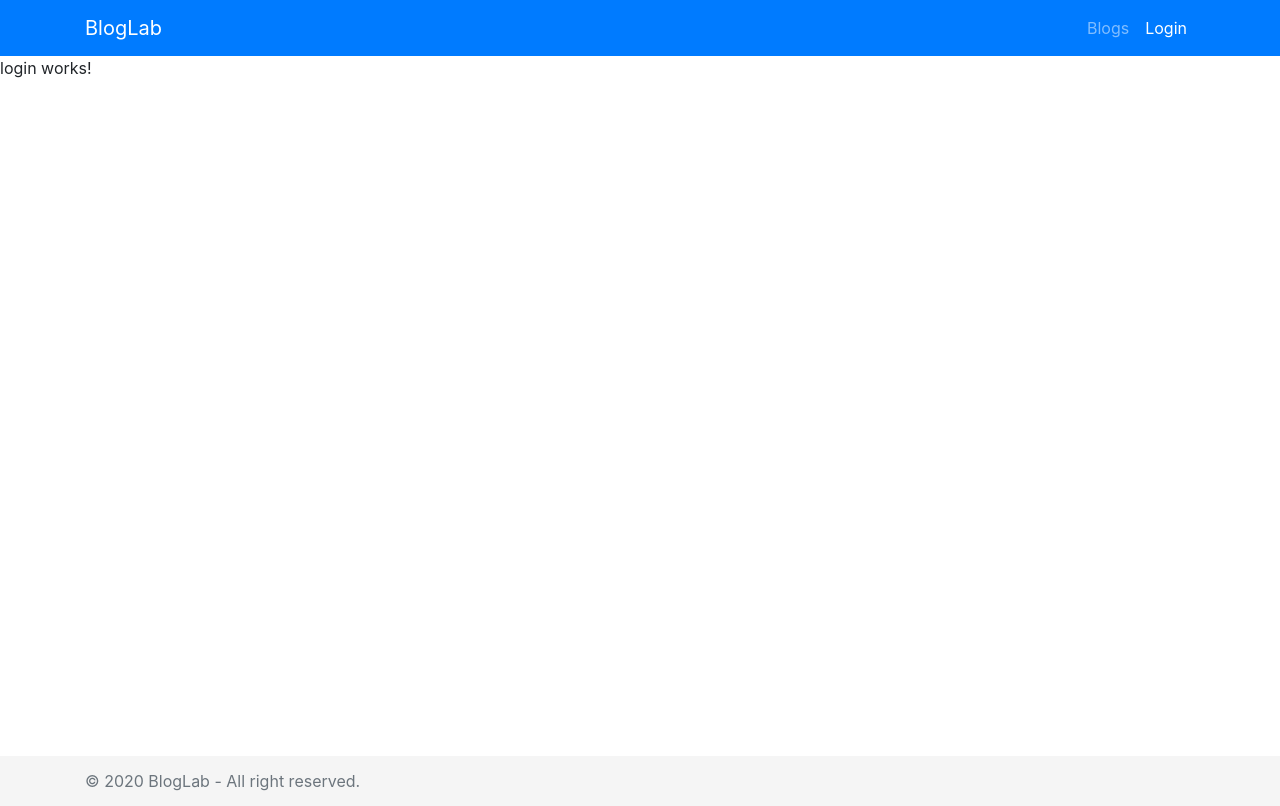
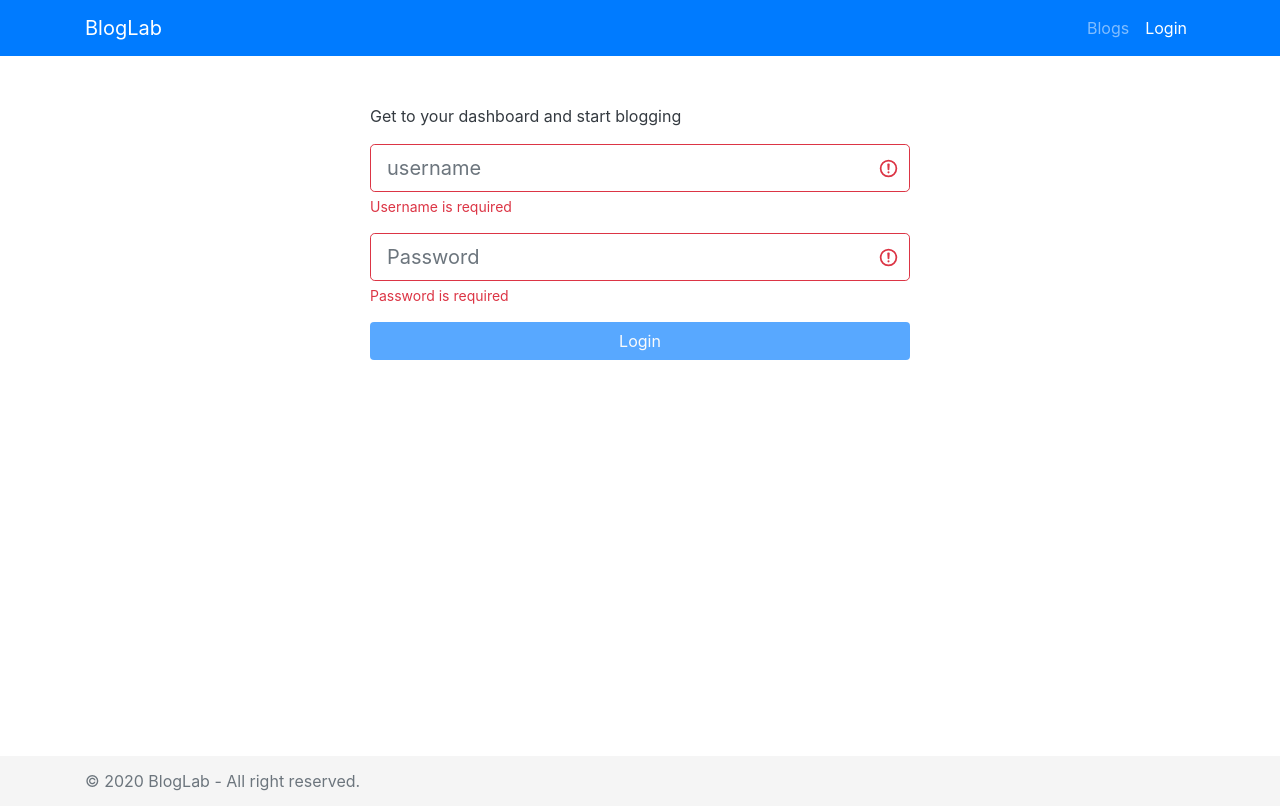
Before and after one commit to bayramerenn/BlogLab, an Angular app in the folder BlogLab-UI/: page /login in a window 1280 px wide. Built offline with nearby package versions, Linux system fonts and the light colour scheme.

Commit message:
login completed

```diff
--- a/BlogLab-UI/src/app/components/login/login.component.html
+++ b/BlogLab-UI/src/app/components/login/login.component.html
@@ -1 +1,40 @@
-<p>login works!</p>
+<div class="container">
+    <div class="row">
+        <div class="col-md-6 offset-md-3 mt-5">
+            <p class="text-dark">
+                Get to your dashboard and start blogging
+            </p>
+
+            <form [formGroup]="loginForm" (ngSubmit)="onSubmit()">
+                <input type="text" [ngClass]="{'is-invalid': hasErrors('username') && isTouched('username'),
+                    'is-valid':!hasErrors('username') && isTouched('username')
+                }" class="form-control form-control-lg" formControlName="username" placeholder="username">
+                <div *ngIf="hasError('username','required')" class="invalid-feedback">
+                    Username is required
+                </div>
+                <div *ngIf="hasError('username', 'minlength') || hasError('username', 'maxlength')"
+                    class="invalid-feedback">
+                    Must be between 5-20 characters
+                </div>
+
+                <div class="form-group mt-3">
+                    <input type="password" [ngClass]="{'is-invalid' : hasErrors('password') && isTouched('password'),
+                                        'is-valid' : !hasErrors('password') && isTouched('password')}"
+                        class="form-control form-control-lg" formControlName="password" placeholder="Password">
+
+                    <div *ngIf="hasError('password', 'required')" class="invalid-feedback">
+                        Password is required
+                    </div>
+
+                    <div *ngIf="hasError('password', 'minlength') || hasError('password', 'maxlength')"
+                        class="invalid-feedback">
+                        Must be between 10-50 characters
+                    </div>
+                </div>
+
+                <button class="btn btn-block mb-3 bg-primary text-light" [disabled]="!loginForm.valid">Login</button>
+            </form>
+        </div>
+    </div>
+
+</div>
--- a/BlogLab-UI/src/app/components/login/login.component.ts
+++ b/BlogLab-UI/src/app/components/login/login.component.ts
@@ -1,4 +1,8 @@
 import { Component, OnInit } from '@angular/core';
+import { FormBuilder, FormGroup, Validators } from '@angular/forms';
+import { Router } from '@angular/router';
+import { ApplicationUserLogin } from 'src/app/models/account/application-user-login.model';
+import { AccountService } from 'src/app/services/account.service';
 
 @Component({
   selector: 'app-login',
@@ -7,9 +11,52 @@
 })
 export class LoginComponent implements OnInit {
 
-  constructor() { }
+  loginForm : FormGroup;
+
+  constructor(
+    private accountService: AccountService,
+    private router: Router,
+    private formBuilder: FormBuilder
+  ) { }
 
   ngOnInit(): void {
+    this.loginForm = this.formBuilder.group({
+      username:[null,[
+        Validators.required,
+        Validators.minLength(5),
+        Validators.maxLength(20)
+      ]],
+      password :[null,[
+        Validators.required,
+        Validators.minLength(6),
+        Validators.maxLength(50)
+      ]]
+    })
   }
 
+  isTouched(field:string){
+    return this.loginForm.get(field)?.errors;
+  }
+
+  hasErrors(field:string){
+    return this.loginForm.get(field)?.errors;
+  }
+
+  public hasError(field:string,error:string){
+    return !!this.loginForm.get(field)?.hasError(error);
+  }
+
+  onSubmit(){
+    if (this.loginForm.valid) {
+      let applicationuserLogin :ApplicationUserLogin =
+        new ApplicationUserLogin(
+          this.loginForm.get('username')?.value,
+          this.loginForm.get('password')?.value,
+        )
+
+      this.accountService.login(applicationuserLogin).subscribe(() => {
+        this.router.navigateByUrl("/dashboard")
+      })
+    }
+  }
 }
--- a/BlogLab-UI/src/app/services/account.service.ts
+++ b/BlogLab-UI/src/app/services/account.service.ts
@@ -20,6 +20,7 @@
   }
 
   login(model: ApplicationUserLogin) : Observable<ApplicationUser>  {
+    console.log(model)
     return this.http.post<ApplicationUser>(`${environment.webApi}/Account/login`, model).pipe(
       map((user : ApplicationUser) => {
 
--- a/BlogLab-UI/tsconfig.json
+++ b/BlogLab-UI/tsconfig.json
@@ -8,6 +8,7 @@
     "strict": true,
     "noImplicitReturns": true,
     "noFallthroughCasesInSwitch": true,
+    "strictPropertyInitialization": false,
     "sourceMap": true,
     "declaration": false,
     "downlevelIteration": true,
```
Also changed, not shown: BlogLab-UI/src/app/app.module.ts (+5 -2 lines).
